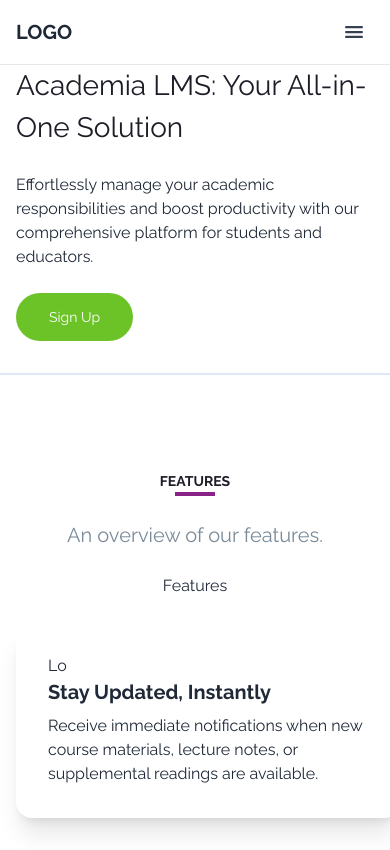
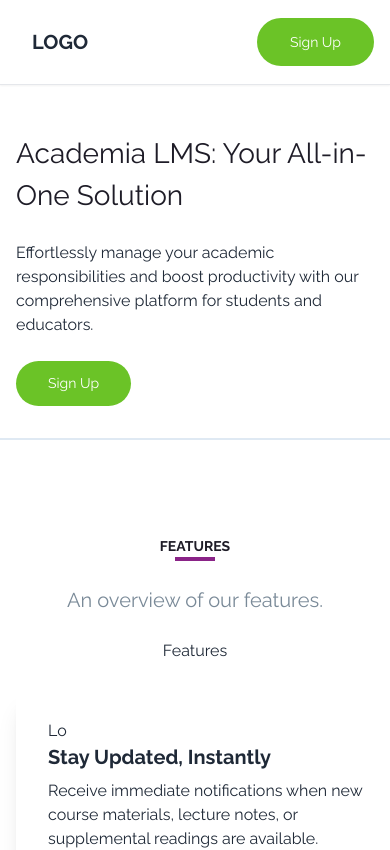
Before and after one commit to Bridgetamana/Academia-LMS, a Next.js app: page / in a window 390 px wide. Shown: the top 850 px of the page. Built offline with nearby package versions, Linux system fonts and the light colour scheme.

Commit message:
update navbar

```diff
--- a/app/components/Home/Hero.jsx
+++ b/app/components/Home/Hero.jsx
@@ -3,7 +3,7 @@ import School from "@/public/assets/images/school.jpg";
 
 const Hero = () => {
   return (
-    <section className="mx-auto max-w-screen-xl lg:h-[70vh] px-4 md:px-8 pb-8 lg:pb-0 lg:flex items-center">
+    <section className="mx-auto max-w-screen-xl lg:h-[70vh] px-4 pt-12 lg:pt-0 md:px-8 pb-8 lg:pb-0 lg:flex items-center">
       {/* bg-[url('/assets/images/AI-mobile.png')] bg-no-repeat bg-contain lg:bg-none bg-right */}
 
       <div className="lg:space-y-16 space-y-8 flex-none lg:max-w-[440px] text-left">
@@ -17,7 +17,7 @@ const Hero = () => {
             productivity with our comprehensive platform for students and
             educators.
           </p>
-          <button className="text-white bg-academia-primary hover:bg-academia-primary/90 py-3 px-8 btn btn-ghost font-medium rounded-[24px] text-[14px]">
+          <button className="text-white bg-academia-primary hover:bg-academia-primary/90 py-3 px-8 font-medium rounded-[24px] text-[14px]">
             Sign Up
           </button>
         </div>
--- a/app/components/common/Navbar.jsx
+++ b/app/components/common/Navbar.jsx
@@ -1,39 +1,24 @@
 "use client";
 
 import Image from "next/image";
-import { useState } from "react";
-import { IoClose, IoMenu } from "react-icons/io5";
 import Link from "next/link";
 
 const Navbar = () => {
-  const [state, setState] = useState(false);
 
   return (
-    <nav className="w-full border-b md:border-0 sticky top-0 backdrop-blur-md z-[999]">
-      <div className="items-center max-w-screen-2xl mx-auto md:flex">
+    <nav className="w-full border-b md:border-0 sticky top-0 backdrop-blur-md z-[999] shadow-sm">
+      <div className="items-center max-w-screen-2xl mx-auto flex justify-between p-4 lg:p-0">
         <div className="flex items-center  px-4 md:px-8 justify-between py-3 md:py-5 md:block">
           <Link href="" className="font-semibold text-xl">
             LOGO
           </Link>
-          <div className="md:hidden">
-            <button
-              className="text-gray-700 outline-none p-2 rounded-md focus:border-gray-400 focus:border"
-              onClick={() => setState(!state)}
-            >
-              {state ? (
-                <IoClose className="h-6 w-6" />
-              ) : (
-                <IoMenu className="h-6 w-6" />
-              )}
-            </button>
-          </div>
         </div>
-        <div className="hidden md:inline-block md:px-8">
+        <div className="md:px-8">
           <Link
             href="/signup"
-            className="py-3 px-4 btn btn-ghost font-medium rounded-none text-[14px] text-white bg-academia-primary hover:bg-academia-primary/90"
+            className="py-2 px-8 btn btn-ghost font-medium text-[14px] text-white bg-academia-primary hover:bg-academia-primary/90 rounded-[24px] "
           >
-            Get Started
+            Sign Up
           </Link>
         </div>
       </div>
```
